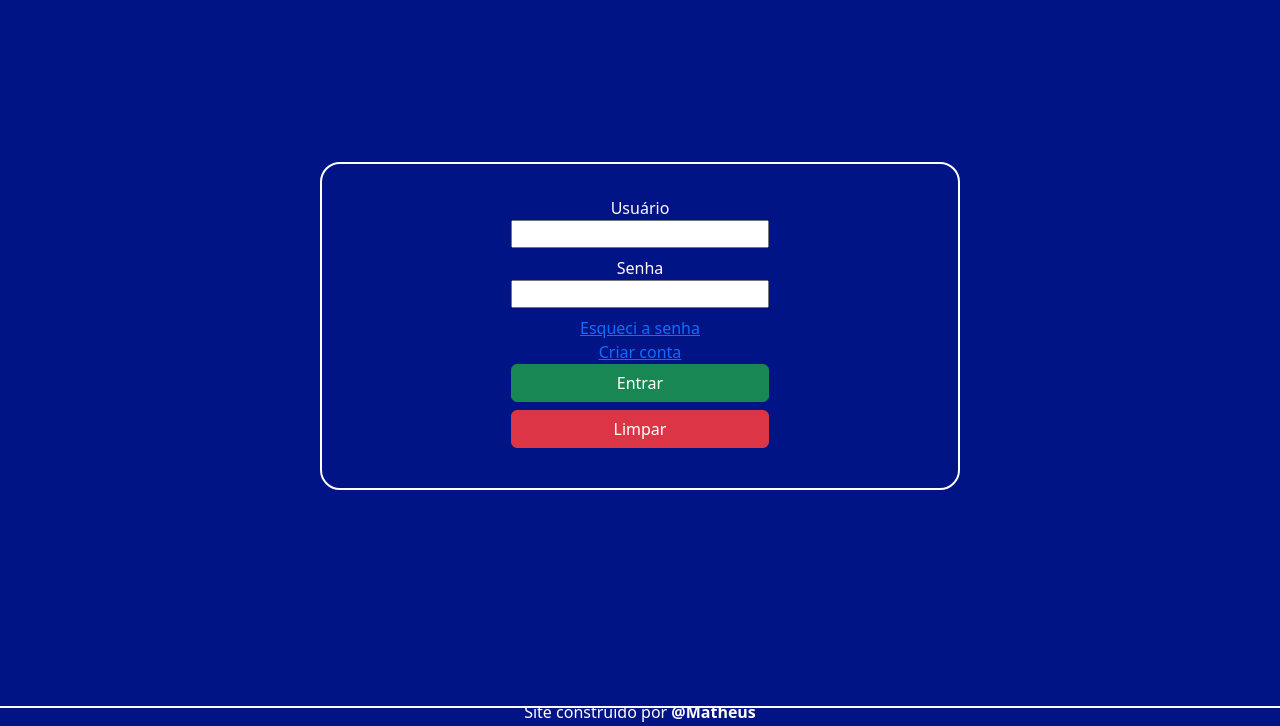
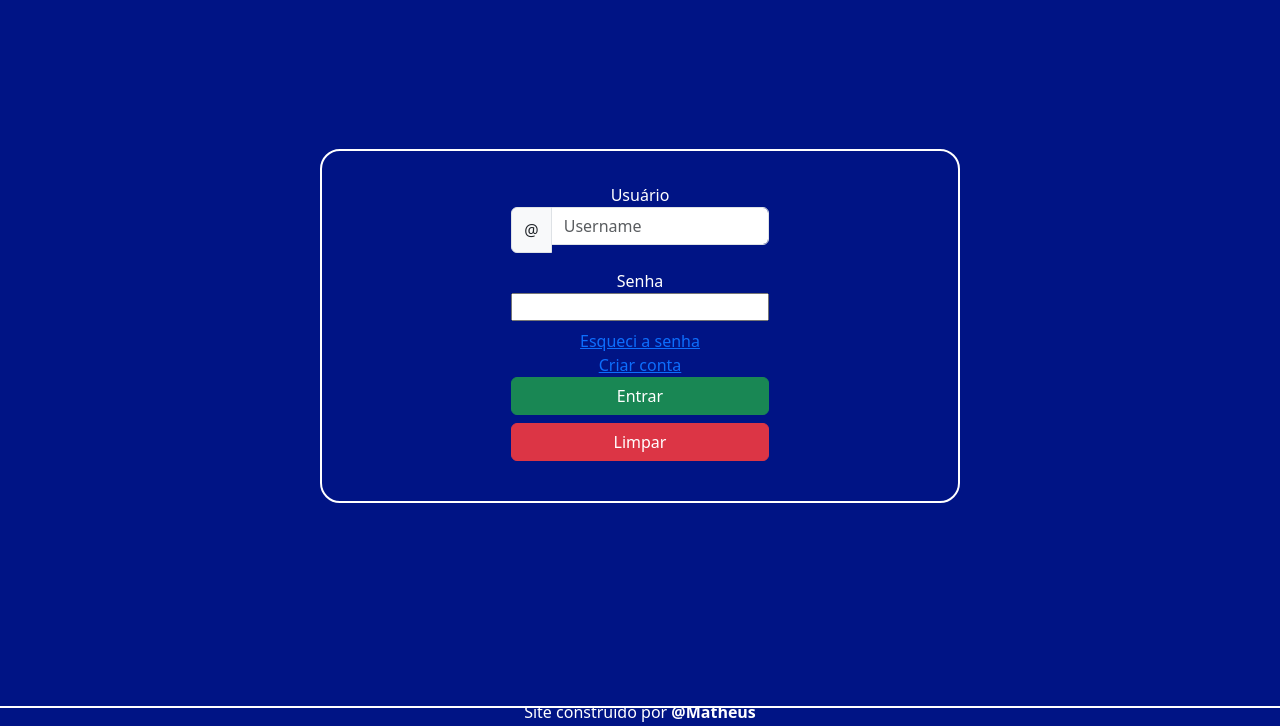
Before and after one commit to Matheus-farias-almeida/formulariosHTML5, a plain HTML site: page index.html in a window 1280 px wide. Shown: the part 74-800 px from the top of the page. Drawn offline with nearby package versions, Linux system fonts and the light colour scheme.

Commit message:
style V1.019

```diff
--- a/index.html
+++ b/index.html
@@ -17,7 +17,11 @@
     <main>
         <form>
             <label for="usuario">Usuário</label>
-            <input type="text" id="usuario" name="usuario">
+            <div class="input-group mb-3">
+                <span class="input-group-text" id="basic-addon1">@</span>
+                <input type="text" class="form-control" placeholder="Username" aria-label="Username"
+                    aria-describedby="basic-addon1">
+            </div>
             <label for="senha">Senha</label>
             <input type="password" id="senha" name="senha">
             <a href="#">Esqueci a senha</a>
```
